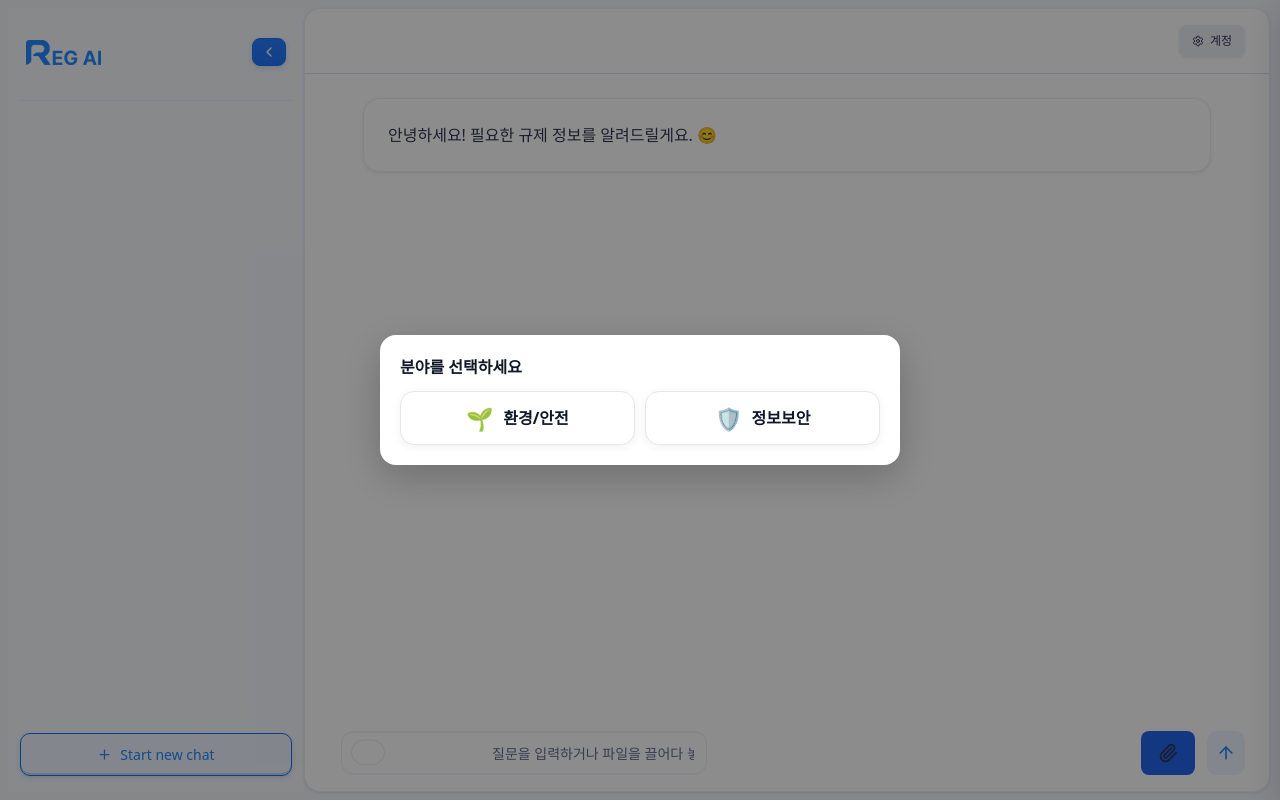
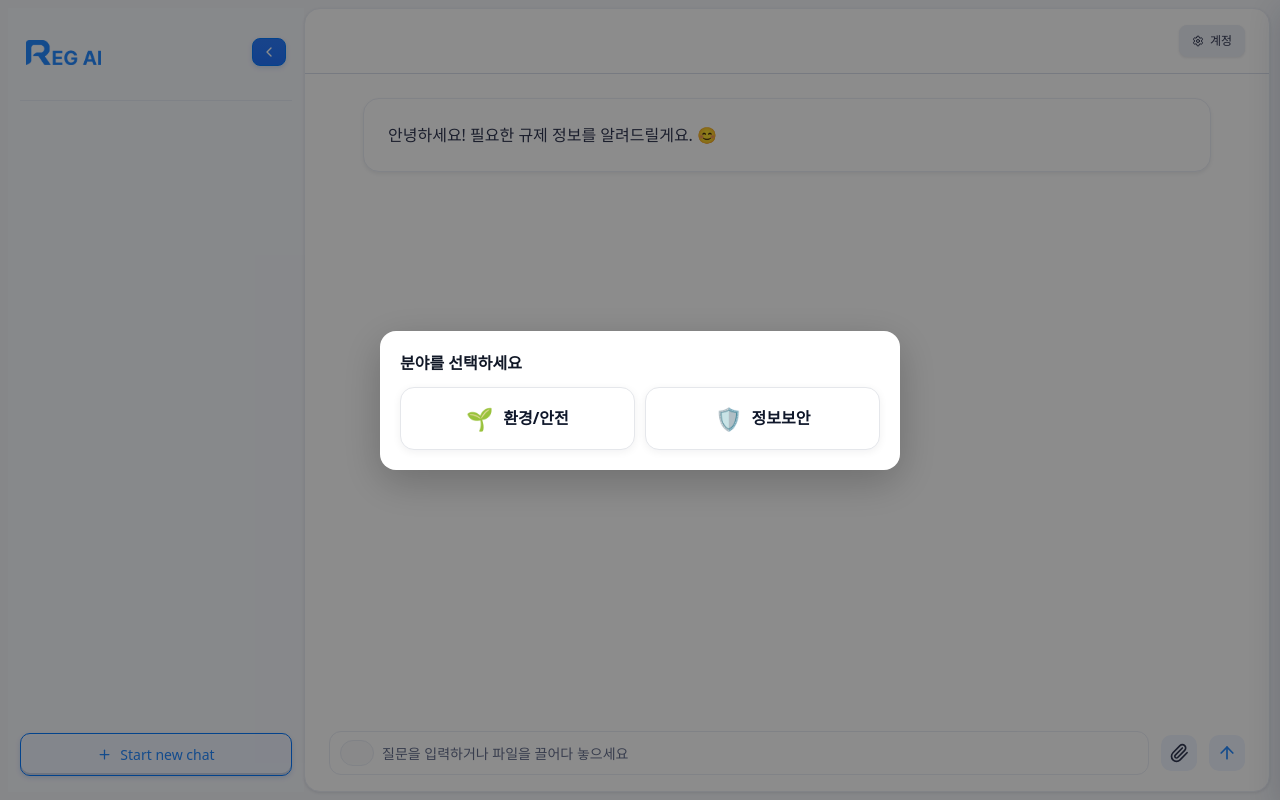
Before and after one commit to givinkwon/reg-ai-web, a Next.js app: page /chat in a window 1280 px wide. Built offline with nearby package versions, Linux system fonts and the light colour scheme.

Commit message:
feat:update

```diff
--- a/app/chat/components/ChatArea.module.css
+++ b/app/chat/components/ChatArea.module.css
@@ -25,7 +25,7 @@
 .iconXs{ width:12px; height:12px; }
 
 .right {
-  margin-left: auto;       /* 오른쪽으로 밀착 */
+  margin-left: auto;
   display: flex;
   align-items: center;
   gap: 16px;
@@ -56,20 +56,22 @@
 .metaStrong{ color:#303650; font-size:14px; letter-spacing:.84px; text-transform:uppercase; }
 .metaWeak{ color:var(--text-neutral); font-size:12px; }
 
-/* 본문 & 스크롤 패딩(가로 스크롤 방지 + 끝 10px 여유) */
+/* 본문 & 스크롤 */
 .body{ flex:1 1 auto; display:flex; flex-direction:column; min-height:0; }
 .stream{
   position:relative;
   flex:1 1 auto; min-height:0; overflow-y:auto; overflow-x:hidden;
-  padding-right:10px;          /* 끝 여백 */
-  margin-right:-10px;          /* 스크롤바와 딱 붙도록 보정 */
+  padding-right:10px;
+  margin-right:-10px;
 }
 .streamInner{ max-width:880px; width:100%; margin:0 auto; padding:24px 16px; }
 
-.welcome{ border:1px solid var(--border-light); border-radius:16px; padding:24px;
-  box-shadow:0 2px 4px rgba(25,33,61,.08); color:var(--text-dark); background:#fff;}
+.welcome{
+  border:1px solid var(--border-light); border-radius:16px; padding:24px;
+  box-shadow:0 2px 4px rgba(25,33,61,.08); color:var(--text-dark); background:#fff;
+}
 
-/* ---------- 사용자 메시지(우측 말풍선) ---------- */
+/* ---------- 사용자 메시지 ---------- */
 .userRow{
   width:100%;
   display:flex;
@@ -82,8 +84,8 @@
   border-radius:18px;
   padding:12px 14px;
   box-shadow:0 3px 10px rgba(35,136,255,.18);
-  margin-bottom: 10px;
-  margin-top: 10px;
+  margin-bottom:10px;
+  margin-top:10px;
 }
 .userContent{
   font-size:14px; line-height:1.55; white-space:pre-wrap; word-break:break-word;
@@ -96,12 +98,19 @@
   border:1px solid var(--border-light); border-radius:16px; padding:16px;
   box-shadow:0 2px 4px rgba(25,33,61,.08); background:#fff;
 }
-.msgContent{ font-size:14px; color:var(--text-dark); line-height:1.55; white-space:pre-wrap; word-break:break-word; }
+.msgContent{
+  font-size:14px; color:var(--text-dark); line-height:1.55;
+  white-space:pre-wrap; word-break:break-word;
+}
 
 /* 하단 액션바 */
 .actionRow{ display:flex; align-items:center; justify-content:space-between; gap:10px; margin-top:6px; }
 .miniActions{ display:flex; align-items:center; gap:8px; }
-.iconBtn{ display:inline-flex; align-items:center; justify-content:center; width:28px; height:28px; border-radius:8px; background:#F3F5FA; border:1px solid #E6EAF2; line-height:0; }
+.iconBtn{
+  display:inline-flex; align-items:center; justify-content:center;
+  width:28px; height:28px; border-radius:8px;
+  background:#F3F5FA; border:1px solid #E6EAF2; line-height:0;
+}
 .iconBtn:hover{ background:#eef2f9; }
 .iconAction{ width:16px; height:16px; color:#8b95b2; stroke:#8b95b2; flex-shrink:0; }
 
@@ -111,7 +120,6 @@
 }
 .evidenceBtn:hover{ filter:brightness(.97); }
 
-/* 로딩카드/입력행 등은 기존과 동일 … */
 .bottomSpacer{ height:8px; }
 
 /* 로딩 카드 */
@@ -126,92 +134,266 @@
 .dots span:nth-child(3){ animation-delay:.3s; }
 @keyframes pulse{ 0%,80%,100%{ opacity:.2 } 40%{ opacity:1 } }
 
-/* 입력행 (가로 100% 사용) */
+/* ================= 입력행 ================= */
 .inputRow{
-  flex:0 0 auto; display:flex; gap:12px;
+  flex:0 0 auto;
+  display:flex;
+  align-items:center;
+  gap:12px;
   width:100%; max-width:none; margin:0; box-sizing:border-box;
-  padding: 12px 24px 16px;
+  padding:12px 24px 16px;
 }
+
+/* 입력 전체 래퍼 */
+.inputWrap{
+  flex:1;
+  display:flex;
+  align-items:center;
+}
+
+/* 실제 input처럼 보이는 셸 */
+.inputShell{
+  flex:1;
+  display:flex;
+  align-items:center;
+  gap:8px;
+  padding:8px 10px;
+  border:1px solid var(--border-light);
+  border-radius:12px;
+  background:#fff;
+}
+
+/* 텍스트 입력 */
 .input{
-  flex:1 1 auto; min-width:0;
-  border:1px solid var(--border-light);
-  border-radius:12px; padding:10px 12px;
+  flex:1 1 auto;
+  min-width:0;
+  border:none;             /* 셸이 테두리 담당 */
   outline:none;
-  font-size:14px; color:var(--text-dark);
-
-  /* ✅ 추가 */
-  background:#fff;                 /* 흰 배경 명시 */
-  color-scheme: light;             /* 자동 다크 off 힌트 */
-  -webkit-appearance: none;        /* iOS 기본 스타일 최소화 */
-  appearance: none;
+  font-size:14px;
+  color:var(--text-dark);
+  background:transparent;
+  padding:0;
+  color-scheme: light;
+  -webkit-appearance:none;
+  appearance:none;
 }
 .input::placeholder{ color:var(--text-neutral); }
-.sendBtn{ padding:8px; border-radius:10px; background:#EEF3FF; }
+
+/* 전송 버튼 */
+.sendBtn{
+  padding:8px;
+  border-radius:10px;
+  background:#EEF3FF;
+  border:none;
+  display:inline-flex;
+  align-items:center;
+  justify-content:center;
+}
 .iconMdAccent{ width:20px; height:20px; color:var(--accent); }
 
-/* 환영 카드 */
-.welcome{
-  border:1px solid var(--border-light); border-radius:16px; padding:24px;
-  box-shadow:0 2px 4px rgba(25,33,61,.08); color:var(--text-dark); background:#fff;
+/* 파일 첨부 버튼 */
+.attachBtn{
+  padding:8px;
+  border-radius:10px;
+  background:#EEF3FF;
+  border:none;
+  display:inline-flex;
+  align-items:center;
+  justify-content:center;
 }
 
-/* === 입력창 내부 칩 배치 === */
-.inputWrap{
-  position: relative;
-  flex: 1;
-  display: flex;
-  align-items: center;
+/* 첨부된 파일 칩 (입력창 안/밖 어디에 쓰던 공통) */
+.attachChip{
+  display:inline-flex;
+  align-items:center;
+  gap:4px;
+  padding:3px 8px;
+  border-radius:999px;
+  background:#f3f4ff;
+  font-size:11px;
+  color:#111827;
 }
 
-.chipStrip{
-  position:absolute;
-  left:12px;                 /* 플러스 버튼이 붙는 위치 (필요하면 10~16px 조정) */
-  top:50%;
-  transform:translateY(-50%);
+/* ================= +버튼 & 작업 태그 ================= */
+
+/* + 버튼 */
+.plusBtn{
+  display:inline-flex;
+  align-items:center;
+  justify-content:center;
+  width:26px;
+  height:26px;
+  border-radius:999px;
+  border:1px solid var(--border-light);
+  background:#f9fafb;
+  cursor:pointer;
+  flex-shrink:0;
+}
+.plusBtn:hover{
+  background:#eef2ff;
+}
+.plusIcon{
+  width:16px;
+  height:16px;
+  color:#4b5563;
+  stroke:#4b5563;
+}
+
+/* 선택된 작업 태그 */
+.taskChip{
+  display:inline-flex;
+  align-items:center;
+  gap:4px;
+  padding:4px 8px;
+  border-radius:999px;
+  background:#eef3ff;
+  color:#3730a3;
+  font-size:12px;
+  flex-shrink:0;
+  max-width:40vw;
+}
+.taskChipLabel{
+  white-space:nowrap;
+  text-overflow:ellipsis;
+  overflow:hidden;
+  max-width:32vw;
+}
+.taskChipIcon{
+  width:14px;
+  height:14px;
+  color:#4c51bf;
+  stroke:#4c51bf;
+}
+.taskChipClose{
+  border:none;
+  background:transparent;
+  cursor:pointer;
+  font-size:12px;
+  padding:0 2px;
+}
+
+/* ================= 모달 (기존 타입/새 작업 공통) ================= */
+
+.typeModalOverlay,
+.taskModalOverlay{
+  position:fixed;
+  inset:0;
+  background:rgba(0,0,0,.45);
   display:flex;
   align-items:center;
-  gap:6px;
-  z-index:2;                 /* input 위로 올라오게 */
+  justify-content:center;
+  z-index:120;
 }
 
-/* 칩 */
-.typeChip{
-  position: absolute;
-  left: 44px;        /* ✅ 플러스 버튼(32px + 여백) 다음 위치 */
-  top: 50%;
-  transform: translateY(-50%);
-  display: inline-flex; align-items: center; gap: 6px;
-  padding: 4px 8px; border-radius: 999px;
-  font-size: 12px; font-weight: 600;
-  background: #eef3ff; color: #2388FF;
-  z-index: 1;
+/* (옛) 분야 선택 모달 – 쓰면 유지, 아니면 그냥 안 쓰임 */
+.typeModal{
+  width:min(520px, 92vw);
+  background:var(--surface, #fff);
+  color:var(--text, #111);
+  border-radius:16px;
+  box-shadow:0 12px 40px rgba(0,0,0,.22);
+  padding:20px;
 }
-.typeEmoji{ font-size: 14px; line-height: 1; }
-.typeText{ line-height: 1; }
+.typeTitle{ font-weight:700; margin-bottom:12px; }
+.typeGrid{ display:grid; grid-template-columns:1fr 1fr; gap:10px; }
+.typeCard{
+  all:unset;
+  box-sizing:border-box;
+  display:flex; align-items:center; justify-content:center;
+  gap:10px;
+  padding:14px 12px;
+  border-radius:14px;
+  border:1px solid #e5e7eb;
+  background:#ffffff;
+  color:#0f172a;
+  box-shadow:0 2px 8px rgba(17,24,39,.06);
+  transition: transform .06s ease, box-shadow .15s ease, border-color .15s ease, background .15s ease;
+  cursor:pointer;
+}
+.typeCard:hover{
+  transform:translateY(-1px);
+  box-shadow:0 6px 16px rgba(17,24,39,.12);
+  border-color:#cbd5e1;
+  background:#f8fafc;
+}
+.typeLabel{ font-weight:600; }
+.typeEmoji{ font-size:22px; }
 
-/* 입력창 왼쪽 패딩 확장(칩 공간 확보) */
-.inputHasChip{
-  padding-left: 150px;      /* 모바일에서 부족하면 160~170까지 조정 가능 */
+/* + 버튼으로 띄우는 작업 선택 모달 */
+.taskModal{
+  width:min(420px, 92vw);
+  background:#fff;
+  color:var(--text-dark);
+  border-radius:16px;
+  box-shadow:0 12px 40px rgba(0,0,0,.22);
+  padding:18px 20px 20px;
+}
+.taskGrid{
+  display:grid;
+  grid-template-columns:1fr;
+  gap:8px;
+  margin-top:10px;
+}
+.taskCard{
+  all:unset;
+  box-sizing:border-box;
+  display:flex;
+  align-items:center;
+  gap:8px;
+  width:100%;
+  padding:10px 12px;
+  border-radius:10px;
+  border:1px solid #e5e7eb;
+  background:#f9fafb;
+  color:#0f172a;
+  cursor:pointer;
+  transition: background .15s ease, border-color .15s ease, box-shadow .15s ease, transform .06s ease;
+}
+.taskCard:hover{
+  background:#eef2ff;
+  border-color:#6366f1;
+  box-shadow:0 4px 12px rgba(15,23,42,.18);
+  transform:translateY(-1px);
+}
+.taskCardIcon{
+  width:18px;
+  height:18px;
+}
+.taskLabel{
+  font-size:13px;
+  font-weight:500;
 }
 
+/* 모달 강제 다크 변환 방지 */
+.typeModalOverlay,
+.typeModal,
+.typeModal *,
+.taskModalOverlay,
+.taskModal,
+.taskModal *{
+  color-scheme:light;
+  forced-color-adjust:none;
+}
 
-/* 다크모드에서도 칩 가독성 유지 */
+/* ================= 다크모드 보정 ================= */
 @media (prefers-color-scheme: dark) {
-  .typeChip{
-    background: #eef3ff;
-    color: #2388ff;
-    /* border-color: #1e3a8a; */
+  .wrap{
+    background:#020617;
+    border-color:#111827;
   }
-  .typeModalOverlay { background: #eef3ff !important; backdrop-filter: blur(2px); }
-  .typeModal {
-    background:#eef3ff !important; color:#2388ff !important;
-    /* border:1px solid #1f2937 !important;  */
-    /* box-shadow:0 14px 48px rgba(0,0,0,.6) !important; */
+  .streamInner{
+    background:#020617;
   }
-  .typeCard{
-    background:#eef3ff !important; color:#2388ff !important;
-    /* border:1px solid #334155 !important;  */
-    /* box-shadow:0 2px 8px rgba(0,0,0,.35) !important; */
+  .aiMsg, .userBubble, .loadingCard, .welcome{
+    background:#020617;
+  }
+
+  .inputShell{
+    background:#020617;
+    border-color:#1f2937;
+  }
+  .input{
+    color:#e5e7eb;
   }
 
   .plusBtn{
@@ -233,218 +415,55 @@
   }
 
   .attachChip{
-    background:#e5e7eb;
+    background:#1f2937;
+    color:#e5e7eb;
   }
 
+  .typeModal,
   .taskModal{
-    background:#eef3ff !important;
-    color:#2388ff !important;
+    background:#0b1120;
+    color:#e5e7eb;
   }
-
+  .typeCard,
   .taskCard{
-    background:#eef3ff !important;
-    color:#2388ff !important;
-    border-color:#cbd5e1 !important;
+    background:#020617;
+    color:#e5e7eb;
+    border-color:#334155;
   }
 }
 
-/* === 타입 선택 모달 === */
-.typeModalOverlay{
-  position: fixed; inset: 0; background: rgba(0,0,0,.45);
-  display: flex; align-items: center; justify-content: center;
-  z-index: 120;
-}
-.typeModal{
-  width: min(520px, 92vw);
-  background: var(--surface, #fff);
-  color: var(--text, #111);
-  border-radius: 16px;
-  box-shadow: 0 12px 40px rgba(0,0,0,.22);
-  padding: 20px;
-}
-.typeTitle{ font-weight: 700; margin-bottom: 12px; }
-.typeGrid{ display: grid; grid-template-columns: 1fr 1fr; gap: 10px; }
-/* 버튼 기본(global) 규칙 무시하고 새로 정의 */
-.typeCard{
-  all: unset;                 /* ← 전역 button 스타일 싹 리셋 */
-  box-sizing: border-box;
-  display:flex; align-items:center; justify-content:center;
-  gap:10px;
-  padding:14px 12px;
-  border-radius:14px;
-  border:1px solid #e5e7eb;
-  background:#ffffff;
-  color:#0f172a;
-  box-shadow:0 2px 8px rgba(17,24,39,.06);
-  transition: transform .06s ease, box-shadow .15s ease, border-color .15s ease, background .15s ease;
-  cursor: pointer;            /* all:unset 이후 다시 지정 */
-}
-.typeCard:hover{
-  transform: translateY(-1px);
-  box-shadow:0 6px 16px rgba(17,24,39,.12);
-  border-color:#cbd5e1;
-  background:#f8fafc;
-}
-.typeLabel{ font-weight:600; }
-.typeEmoji{ font-size:22px; }
-
-/* 모바일에서도 예쁘게 */
+/* ================= 모바일 레이아웃 ================= */
 @media (max-width: 480px){
-  .inputHasChip{ padding-left: 140px; }
   .typeModal{ width: calc(100vw - 24px); }
 }
 
-/* 모달 영역은 시스템/강제 다크 변환을 끕니다 */
-.typeModalOverlay,
-.typeModal,
-.typeModal * {
-  color-scheme: light;
-  forced-color-adjust: none;
-}
-
-/* ✅ 모바일 전용: 768px 이하에만 적용 */
+/* ✅ 모바일 전용: 768px 이하 */
 @media (max-width: 768px){
   .wrap{
-    position: fixed;
-    inset: 0;                 /* top:0; right:0; bottom:0; left:0 */
-    z-index: 0;
-    margin: 0;                /* 가로 넘침 방지 */
-    border-radius: 0;         /* 모서리 둥글면 화면 밖 픽셀 생길 수 있어 제거 */
-    height: auto;             /* fixed일 땐 auto로, 내부 레이아웃은 flex가 담당 */
-    box-sizing: border-box;
+    position:fixed;
+    inset:0;
+    z-index:0;
+    margin:0;
+    border-radius:0;
+    height:auto;
+    box-sizing:border-box;
   }
 
   .stream{
-    /* 데스크톱용 보정 제거 (가로 넘침 방지) */
-    padding-right: 0;
-    margin-right: 0;
+    padding-right:0;
+    margin-right:0;
   }
 
   .streamInner{
-    /* 입력창 sticky라서 과한 하단 패딩 불필요 */
-    padding: 24px 12px 24px;
+    padding:24px 12px 24px;
   }
 
-  /* 입력창은 하단 고정 유지 + 안전영역 고려 */
   .inputRow{
-    position: sticky;
-    bottom: 0;
-    z-index: 10;
-    padding: 12px 16px max(16px, env(safe-area-inset-bottom));
-    background: #fff;
-    border-top: 1px solid var(--border-light);
+    position:sticky;
+    bottom:0;
+    z-index:10;
+    padding:12px 16px max(16px, env(safe-area-inset-bottom));
+    background:#fff;
+    border-top:1px solid var(--border-light);
   }
 }
-
-.plusBtn{
-  position:absolute;       /* ✅ input 위에 겹치도록 */
-  left:10px;               /* input 왼쪽에서 10px */
-  top:50%;
-  transform:translateY(-50%);
-
-  display:inline-flex;
-  align-items:center;
-  justify-content:center;
-  width:26px;
-  height:26px;
-  border-radius:999px;
-  border:1px solid var(--border-light);
-  background:#ffffff;
-  cursor:pointer;
-}
-
-.plusBtn:hover{
-  background:#f5f7fb;
-}
-
-/* 아이콘 색 진하게 */
-.plusIcon{
-  width:16px;
-  height:16px;
-  color:#4b5563;
-  stroke:#4b5563;
-}
-
-.taskChip{
-  position:absolute;        /* ✅ input 안쪽으로 */
-  left:44px;                /* 플러스 버튼 오른쪽에 붙도록 */
-  top:50%;
-  transform:translateY(-50%);
-
-  display:inline-flex;
-  align-items:center;
-  gap:4px;
-  padding:4px 8px;
-  border-radius:999px;
-  background:#eef3ff;
-  color:#3730a3;
-  font-size:12px;
-  white-space:nowrap;
-  max-width:calc(100% - 90px);  /* 오른쪽 공간 여유 */
-}
-
-.taskChipIcon{
-  width:14px;
-  height:14px;
-  color:#4c51bf;            /* ✅ 더 진하게 */
-  stroke:#4c51bf;
-}
-
-.taskChipClose{
-  border:none;
-  background:transparent;
-  cursor:pointer;
-  font-size:12px;
-  padding:0 2px;
-}
-
-/* + 버튼으로 띄우는 작업 선택 모달 박스 */
-.taskModal{
-  width: min(420px, 92vw);
-  background:#fff;
-  color:var(--text-dark);
-  border-radius:16px;
-  box-shadow:0 12px 40px rgba(0,0,0,.22);
-  padding:18px 20px 20px;
-}
-
-/* 한 줄씩 세로 카드 배치 */
-.taskGrid{
-  display:grid;
-  grid-template-columns:1fr;
-  gap:8px;
-  margin-top:10px;
-}
-
-.taskCard{
-  all:unset;
-  box-sizing:border-box;
-  display:flex;
-  align-items:center;
-  gap:8px;
-  width:100%;
-  padding:10px 12px;
-  border-radius:10px;
-  border:1px solid #e5e7eb;
-  background:#f9fafb;
-  color:#0f172a;
-  cursor:pointer;
-  transition: background .15s ease, border-color .15s ease, box-shadow .15s ease, transform .06s ease;
-}
-
-.taskCard:hover{
-  background:#eef2ff;
-  border-color:#6366f1;
-  box-shadow:0 4px 12px rgba(15,23,42,.18);
-  transform:translateY(-1px);
-}
-
-.taskCardIcon{
-  width:18px;
-  height:18px;
-}
-
-.taskLabel{
-  font-size:13px;
-  font-weight:500;
-}
--- a/app/chat/components/ChatArea.tsx
+++ b/app/chat/components/ChatArea.tsx
@@ -352,7 +352,7 @@ export default function ChatArea() {
           onDrop={handleDrop}
         >
           <div className={s.inputWrap}>
-            <div className={s.chipStrip}>
+              <div className={s.inputShell}>
                 <button
                   type="button"
                   className={s.plusBtn}
```
Lines whose indentation alone changed are shown as unchanged.
